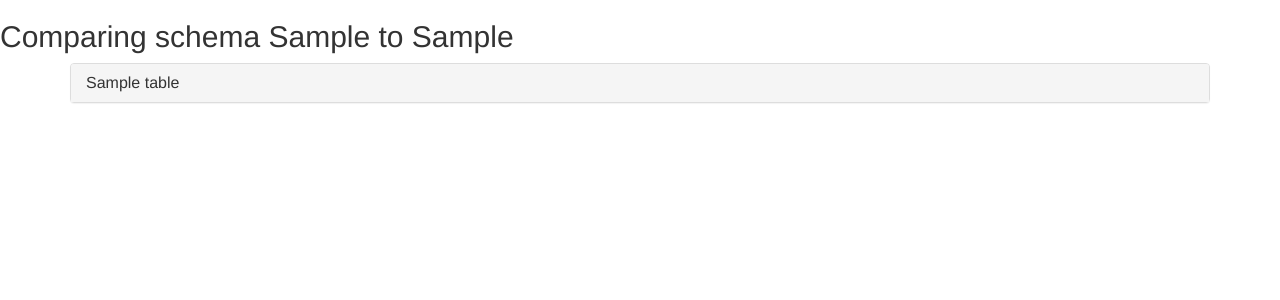
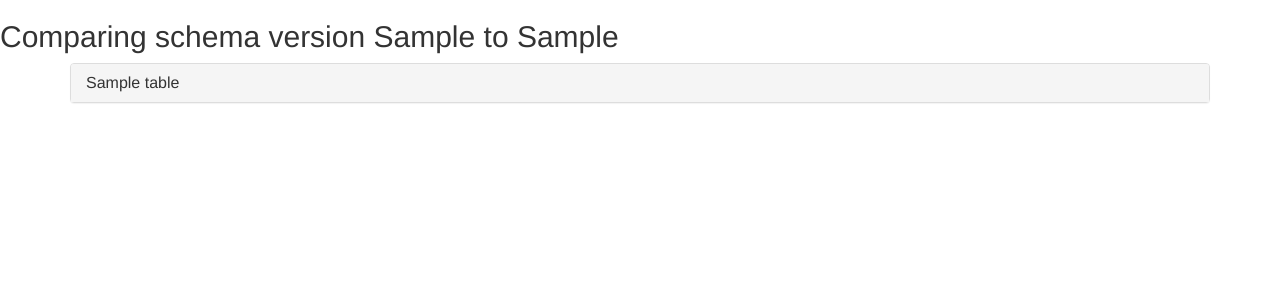
Before and after one commit to penzance/hdt_monitor, a Django app: template data_dashboard/templates/data_dashboard/schema_diff.html in a window 1280 px wide. Shown: the top 300 px of the page. Run offline with Django 3.2, Linux system fonts and the light colour scheme; the template is opened without the code that fills it: most values are stand-ins (such as "Sample title", 1, 10 or a date in 2020); parts of the project's set-up code (start-up, migrations or seed data) failed here and were passed over; some libraries are stand-ins or nearby versions.

Commit message:
Changing wording on diff page

```diff
--- a/data_dashboard/templates/data_dashboard/schema_diff.html
+++ b/data_dashboard/templates/data_dashboard/schema_diff.html
@@ -10,7 +10,7 @@
     <title></title>
 </head>
 <body>
-<h2>Comparing schema {{s1}} to {{s2}}</h2>
+<h2>Comparing schema version {{s1}} to {{s2}}</h2>
 
 <div class="container">
     <div class="panel-group" id="canvas_schema_accordion">
```
